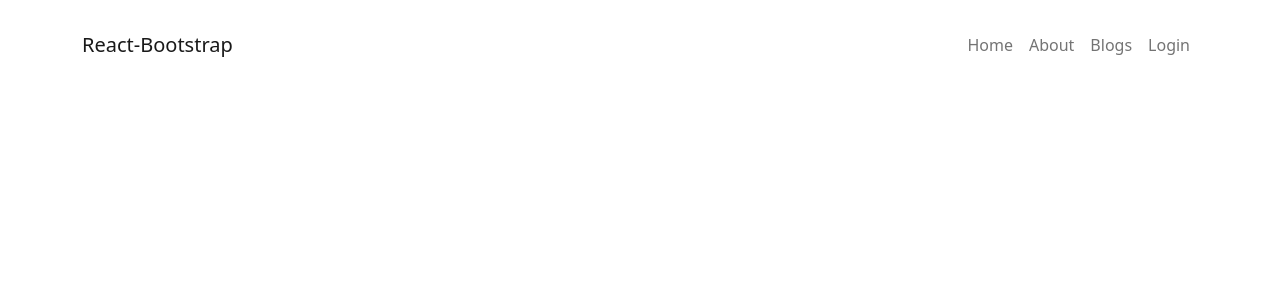
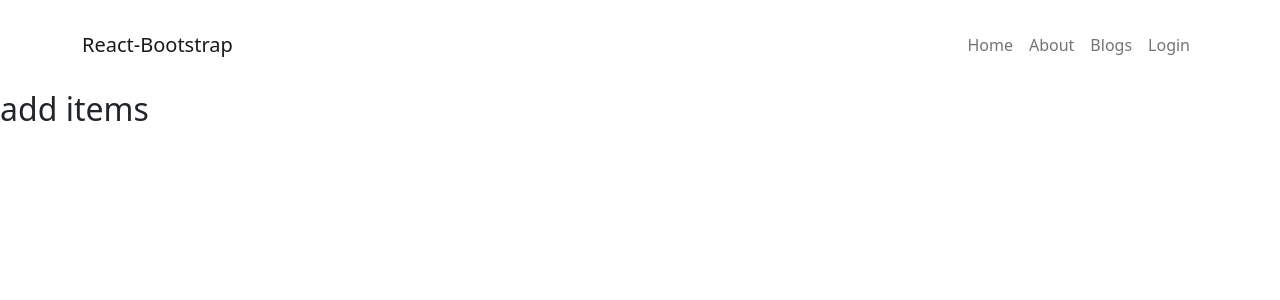
Before and after one commit to AnikKDev/laptop-mania, a React (Create React App) app: page /add-item in a window 1280 px wide. Shown: the top 300 px of the page. Built offline with nearby package versions, Linux system fonts and the light colour scheme.

Commit message:
created add item route

```diff
--- a/package.json
+++ b/package.json
@@ -13,6 +13,7 @@
     "react-bootstrap": "^2.3.1",
     "react-dom": "^18.1.0",
     "react-firebase-hooks": "^5.0.3",
+    "react-hook-form": "^7.30.0",
     "react-icons": "^4.3.1",
     "react-router-dom": "^6.3.0",
     "react-scripts": "5.0.1",
--- a/src/App.js
+++ b/src/App.js
@@ -8,6 +8,7 @@ import Blogs from './Components/Blogs/Blogs';
 import Login from './Components/Login/Login';
 import UpdateItem from './Components/Home/Inventory/UpdateItem/UpdateItem';
 import ManageInventories from './Components/ManageInventories/ManageInventories';
+import AddItem from './Components/AddItem/AddItem';
 
 function App() {
   return (
@@ -21,6 +22,7 @@ function App() {
         <Route path="/login" element={<Login></Login>}></Route>
         <Route path="/inventory/:id" element={<UpdateItem></UpdateItem>}></Route>
         <Route path="/manage-inventories" element={<ManageInventories></ManageInventories>}></Route>
+        <Route path="/add-item" element={<AddItem></AddItem>}></Route>
       </Routes>
     </div>
   );
--- /dev/null
+++ b/src/Components/AddItem/AddItem.js
@@ -0,0 +1,20 @@
+import React from 'react';
+import { Form } from 'react-bootstrap';
+
+const AddItem = () => {
+
+    // handle add item button
+
+    return (
+        <div>
+            <h2>
+                add items
+            </h2>
+            <div className="container">
+
+            </div>
+        </div>
+    );
+};
+
+export default AddItem;
--- a/src/Components/Home/Inventory/UpdateItem/UpdateItem.js
+++ b/src/Components/Home/Inventory/UpdateItem/UpdateItem.js
@@ -16,6 +16,9 @@ const UpdateItem = () => {
     // handle update button
     const handleQuantityUpdate = (id) => {
         const newQuantity = parseInt(quantity - 1);
+        if (newQuantity < 0) {
+            return
+        }
 
         fetch(`http://localhost:5000/inventory/${id}`, {
             method: 'PUT',
@@ -64,7 +67,8 @@ const UpdateItem = () => {
                             <h5>Single Price: {price}</h5>
                             <h5>Quantity: {quantity}</h5>
                             <p className="text-muted">{description}</p>
-                            <button onClick={() => handleQuantityUpdate(id)} className="btn btn-warning px-3">Delivered</button>
+                            {quantity === 0 ? <button disabled className="btn btn-warning my-2">Sold</button> : <button onClick={() => handleQuantityUpdate(id)} className="btn btn-warning px-3">Delivered</button>}
+
                         </div>
                         <form className="w-25 mt-4">
                             <Form.Control type="number" placeholder="Restock" />
--- a/src/Components/ManageInventories/ManageInventories.js
+++ b/src/Components/ManageInventories/ManageInventories.js
@@ -1,6 +1,7 @@
 import axios from 'axios';
 import React, { useEffect, useState } from 'react';
 import { Table } from 'react-bootstrap';
+import { Link } from 'react-router-dom';
 import './ManageInventories.css';
 const ManageInventories = () => {
     const [allItems, setAllItems] = useState([]);
@@ -67,6 +68,7 @@ const ManageInventories = () => {
                     </tbody>
                 </Table>
             </div>
+            <Link to="/add-item"><button className="btn btn-warning">Add New Item</button></Link>
         </div>
     );
 };
```
Also changed, not shown: src/Components/AddItem/AddItem.css (added), 1 other file (tests, documents, lock files or other folders).
